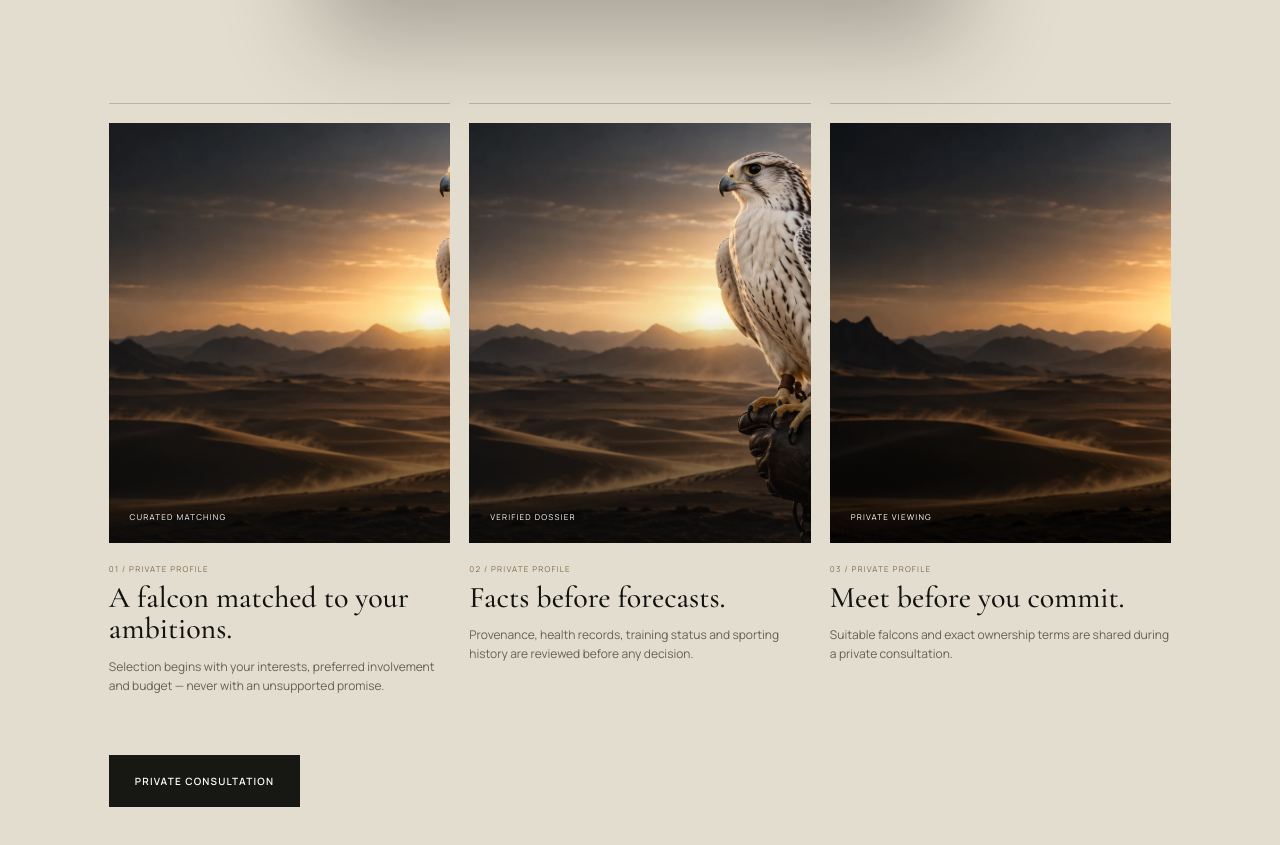
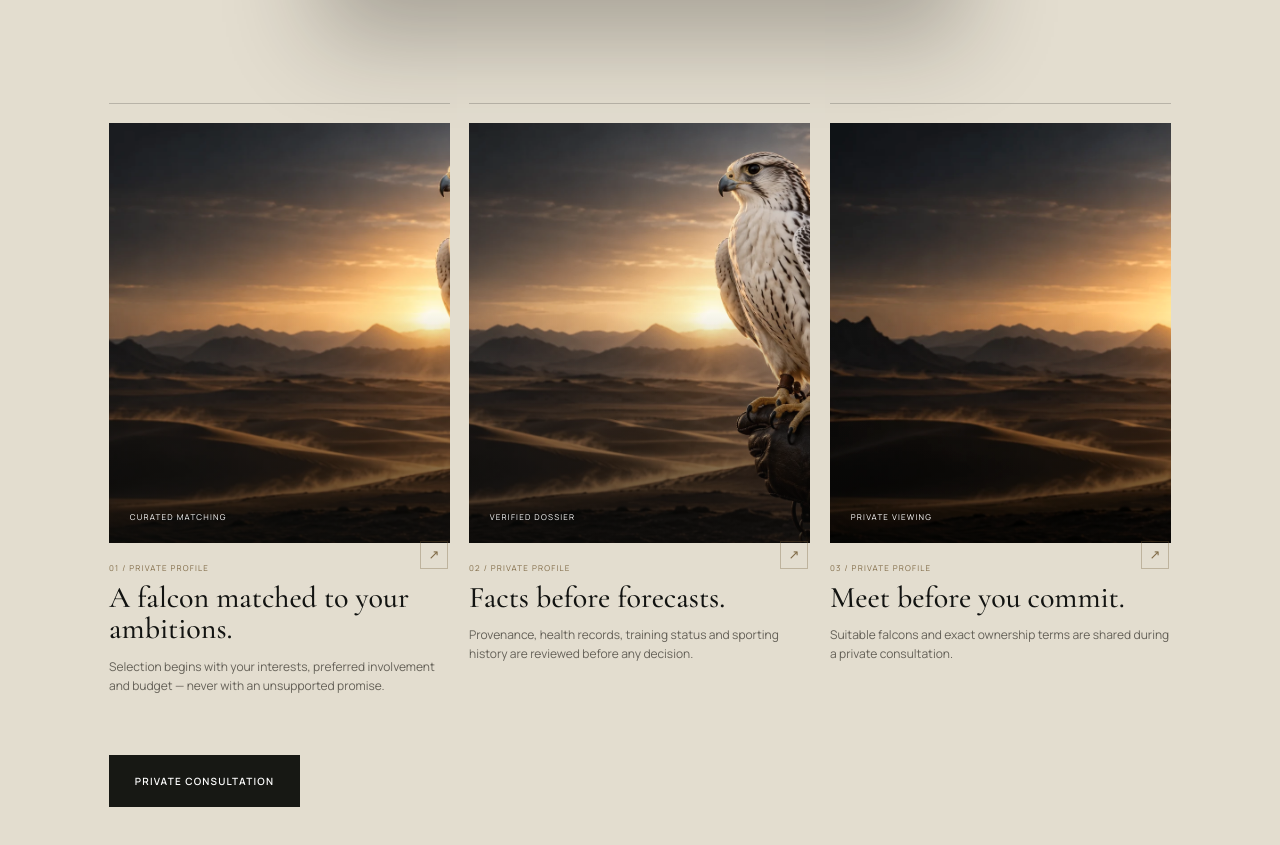
Before and after one commit to kaizen-agi/falaq-falcon, a React (Vite) app: page / in a window 1280 px wide. Shown: the part 5096-5941 px from the top of the page. Built offline with nearby package versions, Linux system fonts and the light colour scheme.

Commit message:
Animate Meet the Falcons profiles

```diff
--- a/src/App.jsx
+++ b/src/App.jsx
@@ -120,6 +120,23 @@ function LuxuryVideoPlayer({video,poster,label,field,session,duration}){
   </div></Reveal>
 }
 
+function AnimatedFalconProfiles({profiles,classes}){
+  const container={hidden:{},show:{transition:{staggerChildren:.16,delayChildren:.08}}}
+  const card={hidden:{opacity:0,y:72,rotateX:7},show:{opacity:1,y:0,rotateX:0,transition:{duration:.9,ease:[.16,1,.3,1]}}}
+  const image={hidden:{clipPath:'inset(100% 0 0 0)',scale:1.12},show:{clipPath:'inset(0% 0 0 0)',scale:1,transition:{duration:1.15,ease:[.16,1,.3,1]}}}
+  return <motion.div className="falcon-profiles falcon-profiles-animated" variants={container} initial="hidden" whileInView="show" viewport={{once:true,amount:.18}}>
+    {profiles.map((profile,index)=><motion.article className="profile-card" key={profile[0]} variants={card} whileHover="hover">
+      <motion.div className="profile-photo-mask" variants={image}>
+        <motion.div className={`profile-photo profile-photo-${classes[index]}`} variants={{hover:{scale:1.065,transition:{duration:.75,ease:[.16,1,.3,1]}}}}>
+          <span>{profile[0]}</span><i className="profile-scan" aria-hidden="true"/>
+        </motion.div>
+      </motion.div>
+      <motion.p variants={{hidden:{opacity:0,x:-16},show:{opacity:1,x:0,transition:{delay:.35,duration:.6}}}}>0{index+1} / PRIVATE PROFILE</motion.p>
+      <h3>{profile[1]}</h3><p>{profile[2]}</p><span className="profile-motion-mark" aria-hidden="true">↗</span>
+    </motion.article>)}
+  </motion.div>
+}
+
 const radarFalcons=[
   {name:'Layth',breed:'White falcon',image:falconHeadImage},
   {name:'Shaheen',breed:'Peregrine falcon',image:asset('falcon-head-peregrine.png')}
@@ -159,7 +176,7 @@ function App(){
     <div className="motion-rail"><motion.div className="rail-track" animate={{x:[0,-650]}} transition={{duration:18,repeat:Infinity,ease:'linear'}}><span>HERITAGE IN MOTION</span><i>✦</i><span>OWN A CHAMPION</span><i>✦</i><span>BUILT FOR PERFORMANCE</span><i>✦</i><span>HERITAGE IN MOTION</span></motion.div></div>
     <section className="manifesto section" id="concept"><div className="section-index">01 / 07</div><div className="manifesto-grid"><LuxuryVideoPlayer video="falaq-training-1.mp4" poster="falaq-training-poster.jpg" label="FALAQ / TRAINING" field="FIELD 01" session="DESERT CONDITIONING" duration="00:12"/><Reveal className="manifesto-copy"><p className="eyebrow dark">{t.conceptK}</p><h2>{t.conceptT}</h2><p className="lead">{t.conceptP}</p></Reveal></div><div className="principles">{t.steps.map((s,i)=><Reveal key={s[0]} delay={i*.08}><motion.article className="principle-card" whileHover={{y:-10}} transition={{duration:.35,ease:[.16,1,.3,1]}}><div className="principle-top"><span>0{i+1}</span><i>↗</i></div><div className="principle-body"><h3>{s[0]}</h3><p>{s[1]}</p></div><div className="principle-track"><span/></div></motion.article></Reveal>)}</div></section>
     <section className="portrait-story"><div className="portrait-sticky"><div className="portrait-image-wrap"><img src={asset('hero-falcon.webp')} alt="Falcon overlooking the Arabian desert"/></div><div className="portrait-shade"/><div className="portrait-copy"><SectionTitle kicker={t.connectionK} title={t.connectionT} light/><p>{t.connectionP}</p><div className="connection-moments">{t.connectionMoments.map((m,i)=><div key={m[0]}><span>0{i+1}</span><strong>{m[0]}</strong><p>{m[1]}</p></div>)}</div></div></div></section>
-    <section className="falcons section" id="falcons"><div className="section-index">02 / 07</div><div className="falcons-head"><SectionTitle kicker={t.falconsK} title={t.falconsT}/><p>{t.falconsP}</p></div><div className="falcons-film"><LuxuryVideoPlayer video="falaq-meet-falcons.mp4" poster="falaq-meet-falcons-poster.jpg" label="FALAQ / PRIVATE SELECTION" field="VIEWING 01" session="MEET THE FALCONS" duration="00:20"/></div><div className="falcon-profiles">{t.profiles.map((p,i)=><motion.article className="profile-card" key={p[0]} initial={{opacity:0,y:50}} whileInView={{opacity:1,y:0}} viewport={{once:true}} transition={{delay:i*.1}} whileHover={{y:-12}}><div className={`profile-photo profile-photo-${profileClasses[i]}`}><span>{p[0]}</span></div><p>0{i+1} / PRIVATE PROFILE</p><h3>{p[1]}</h3><p>{p[2]}</p></motion.article>)}</div><a className="button button-ink" href="#enquire">{t.consult}</a></section>
+    <section className="falcons section" id="falcons"><div className="section-index">02 / 07</div><div className="falcons-head"><SectionTitle kicker={t.falconsK} title={t.falconsT}/><p>{t.falconsP}</p></div><div className="falcons-film"><LuxuryVideoPlayer video="falaq-meet-falcons.mp4" poster="falaq-meet-falcons-poster.jpg" label="FALAQ / PRIVATE SELECTION" field="VIEWING 01" session="MEET THE FALCONS" duration="00:20"/></div><AnimatedFalconProfiles profiles={t.profiles} classes={profileClasses}/><a className="button button-ink" href="#enquire">{t.consult}</a></section>
     <section className="ownership section" id="ownership"><div className="section-index light">03 / 07</div><div className="ownership-heading"><p className="eyebrow">{t.journeyK}</p><h2>{t.journeyT}</h2><p>{t.clarityP}</p></div><div className="journey-timeline"><div className="journey-line" aria-hidden="true"><span/><img className="journey-falcon" src={asset('falaq-icon-cursor.png')} alt=""/></div><div className="journey">{t.journey.map((s,i)=><motion.article className="journey-card" key={s[0]} whileHover={{y:-8}}><div className="journey-node" style={{'--pulse-delay':`${i*.45}s`}} aria-hidden="true"/><div className="journey-top"><span>0{i+1}</span><i>↗</i></div><h3>{s[0]}</h3><p>{s[1]}</p></motion.article>)}</div></div></section>
     <section className="performance-story" id="care"><div className="performance-sticky"><PerformanceRadar/><Reveal className="performance-copy"><SectionTitle kicker={t.careK} title={t.careT} light/><p>{t.careP}</p><div className="performance-steps">{t.careProofs.map((x,i)=><div key={x}><span>0{i+1}</span><p>{x}</p></div>)}</div></Reveal></div></section>
     <section className="digital section" id="digital"><div className="section-index">04 / 07</div><Reveal className="digital-copy"><SectionTitle kicker={t.portalK} title={t.portalT}/><p>{t.portalP}</p><ul><li>Training updates, photos & videos</li><li>Care reports & documentation</li><li>Competition calendar</li><li>Expense summaries & team contact</li></ul></Reveal><FalconCards/></section>
--- a/src/styles.css
+++ b/src/styles.css
@@ -204,3 +204,20 @@ html{forced-color-adjust:none;-webkit-text-size-adjust:100%;text-size-adjust:100
 
 .falcons-film{width:min(640px,72vw);margin:5.5rem auto 0}.falcons-film .luxury-training-player{box-shadow:0 38px 90px rgba(23,20,15,.3)}.falcons-film+.falcon-profiles{margin-top:6.5rem}
 @media(max-width:740px){.falcons-film{width:100%;margin-top:3.5rem}.falcons-film+.falcon-profiles{margin-top:4.5rem}}
+
+/* 21st-inspired editorial reveal for the Meet the Falcons profiles. */
+.falcon-profiles-animated{perspective:1200px}
+.falcon-profiles-animated .profile-card{position:relative;transform-origin:center bottom;will-change:transform}
+.profile-photo-mask{height:420px;overflow:hidden;background:#bbb2a1}
+.profile-photo-mask .profile-photo{height:100%;transform-origin:center center;will-change:transform}
+.profile-scan{position:absolute;z-index:2;left:-15%;right:-15%;bottom:-22%;height:1px;background:linear-gradient(90deg,transparent,#f0cc7c 22%,#fff2bd 50%,#f0cc7c 78%,transparent);opacity:0;box-shadow:0 0 18px rgba(240,204,124,.9);transform:rotate(-4deg)}
+.profile-card:hover .profile-scan{animation:profileScan 1.25s cubic-bezier(.16,1,.3,1) forwards}
+.profile-motion-mark{position:absolute;right:.15rem;top:calc(420px + 1.05rem);display:grid;place-items:center;width:28px;height:28px;border:1px solid rgba(112,90,53,.32);color:#806b47;font-size:13px;transition:background .35s ease,color .35s ease,transform .35s ease}
+.profile-card:hover .profile-motion-mark{background:#151612;color:#d5b778;transform:rotate(45deg)}
+.profile-card h3,.profile-card>p{transition:transform .45s cubic-bezier(.16,1,.3,1)}
+.profile-card>p:last-of-type{color:#656158;font-size:12px}
+.profile-card:hover h3,.profile-card:hover>p:last-of-type{transform:translateX(7px)}
+@keyframes profileScan{0%{bottom:-22%;opacity:0}18%{opacity:1}78%{opacity:.82}100%{bottom:118%;opacity:0}}
+@media(max-width:980px){.profile-photo-mask{height:360px}.profile-motion-mark{top:calc(360px + 1.05rem)}}
+@media(max-width:640px){.profile-photo-mask{height:390px}.profile-motion-mark{top:calc(390px + 1.05rem)}}
+@media(prefers-reduced-motion:reduce){.falcon-profiles-animated .profile-card,.profile-photo-mask,.profile-photo-mask .profile-photo{transform:none!important;clip-path:none!important;opacity:1!important}.profile-card:hover .profile-scan{animation:none}.profile-card h3,.profile-card>p,.profile-motion-mark{transition:none}}
```
Also changed, not shown: .21st/design.json, 5 other files (tests, documents, lock files or other folders).
